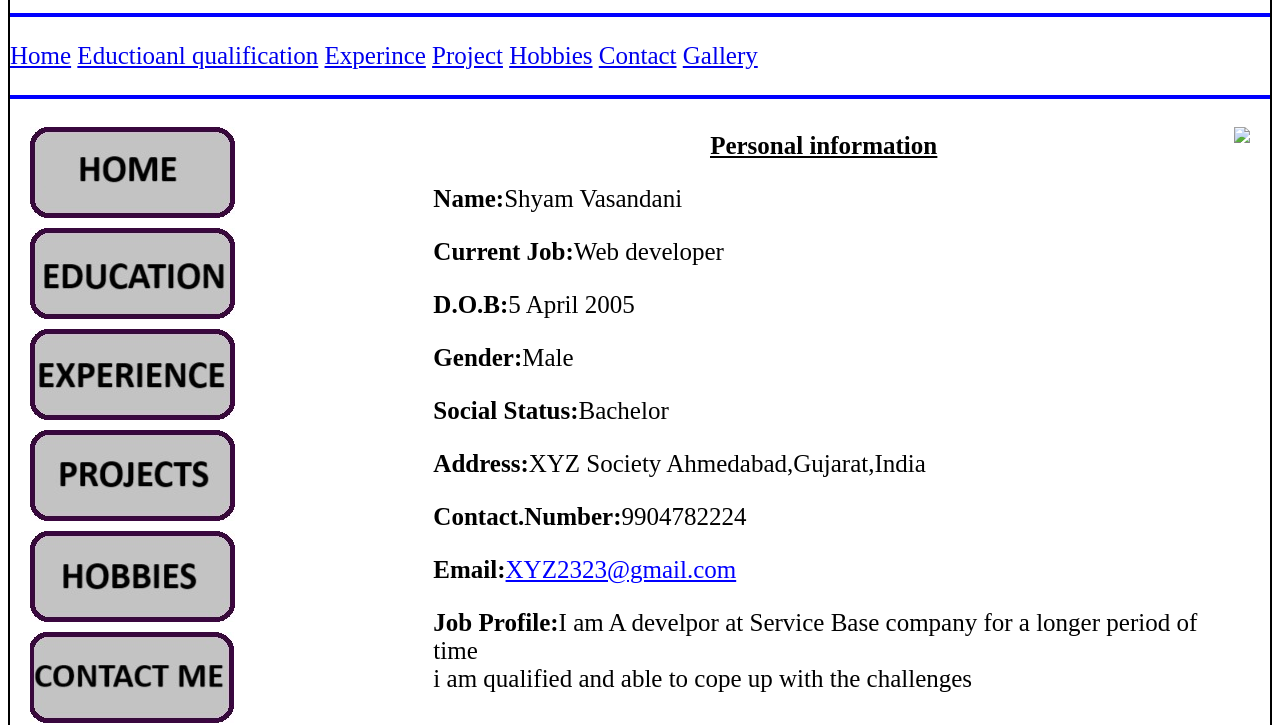
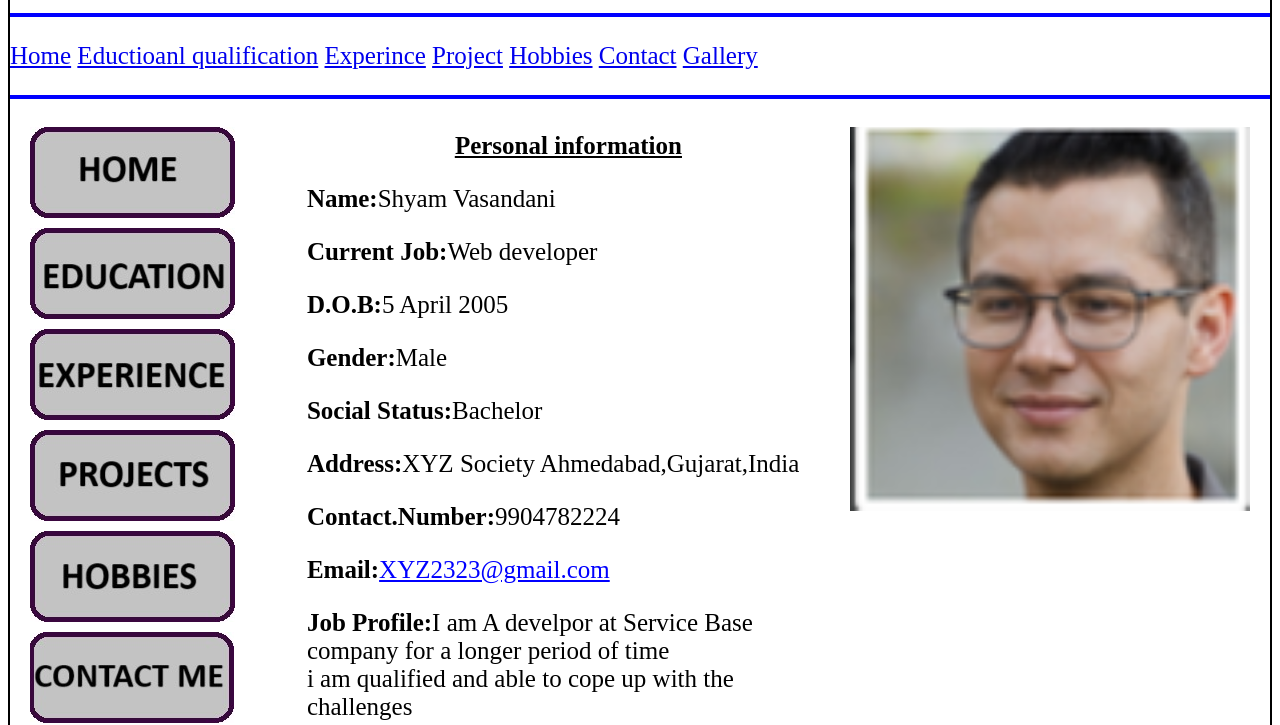
Before and after one commit to shyamer4/divbshyam30, a plain HTML site: page index.html in a window 1280 px wide. Shown: the part 89-814 px from the top of the page. Drawn offline with Linux system fonts and the light colour scheme.

Commit message:
Update index.html
sdasda

```diff
--- a/index.html
+++ b/index.html
@@ -40,7 +40,7 @@
 
 				</div>
 					<div class="photo">
-						<img src="images/ss.png">
+						<img src="ss.png">
 					</div>
 				</div>
 		</body>
```
